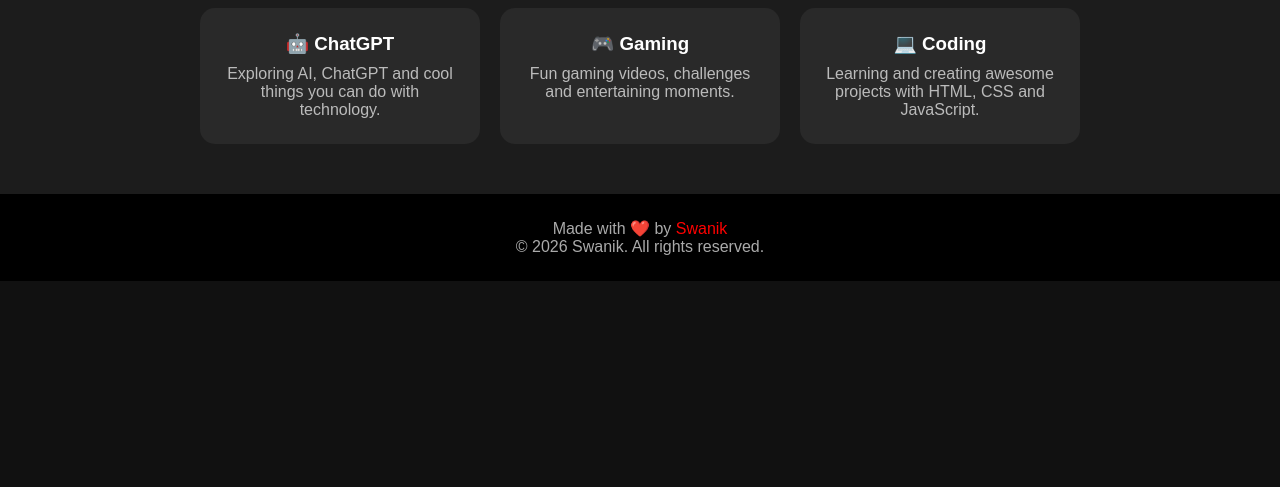
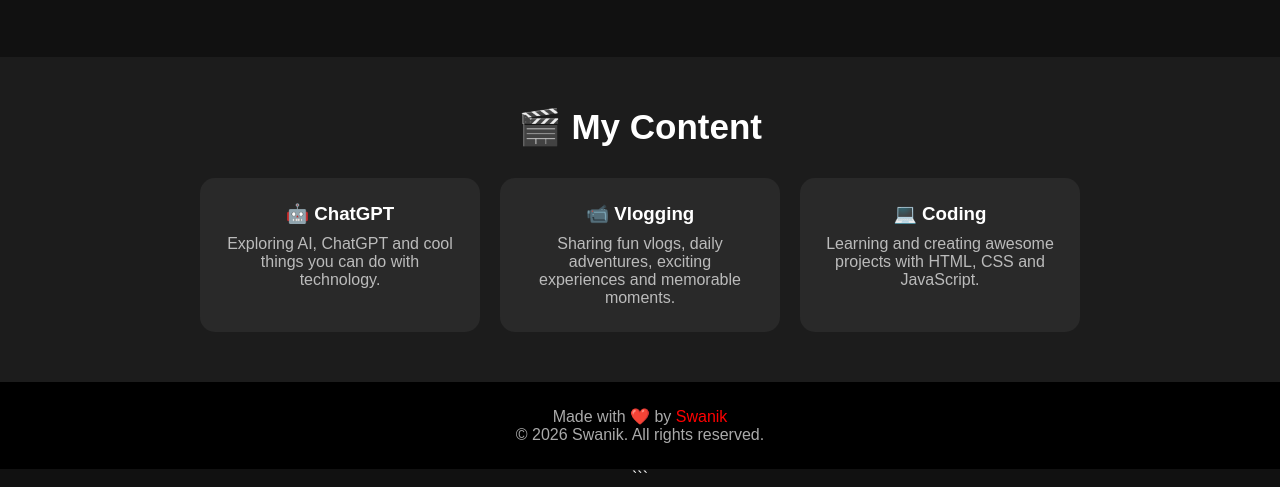
Before and after one commit to rajaswanikreddy07-byte/Swanik, a plain HTML site: page index.html in a window 1280 px wide. Shown: the part 705-1192 px from the top of the page. Before the commit the page ends 986 px from the top, so only its background shows below. Drawn offline with Linux system fonts and the light colour scheme.

Commit message:
index.html

````diff
--- a/index.html
+++ b/index.html
@@ -1,3 +1,4 @@
+```html
 <!DOCTYPE html>
 <html lang="en">
 <head>
@@ -176,9 +177,9 @@
             </div>
 
             <div class="card">
-                <h3>🎮 Gaming</h3>
+                <h3>📹 Vlogging</h3>
                 <p>
-                    Fun gaming videos, challenges and entertaining moments.
+                    Sharing fun vlogs, daily adventures, exciting experiences and memorable moments.
                 </p>
             </div>
 
@@ -200,3 +201,4 @@
 
 </body>
 </html>
+```
````
